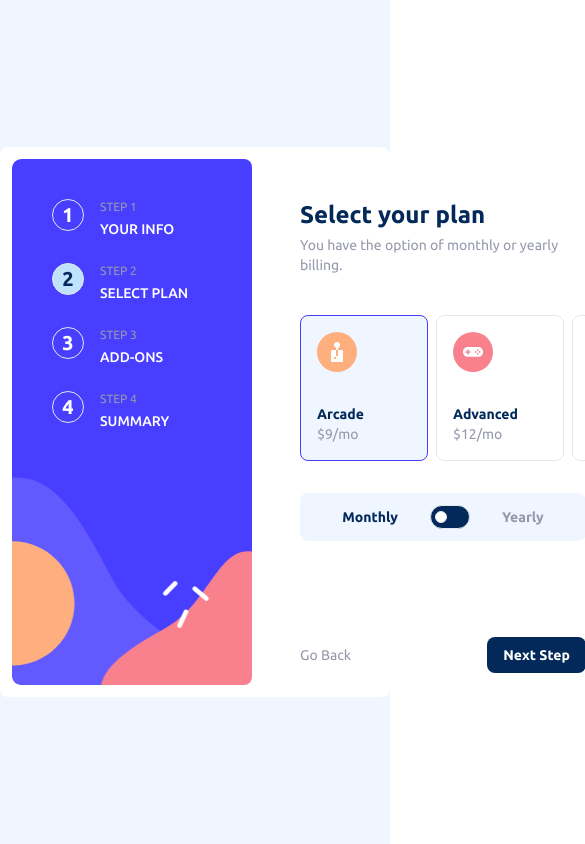
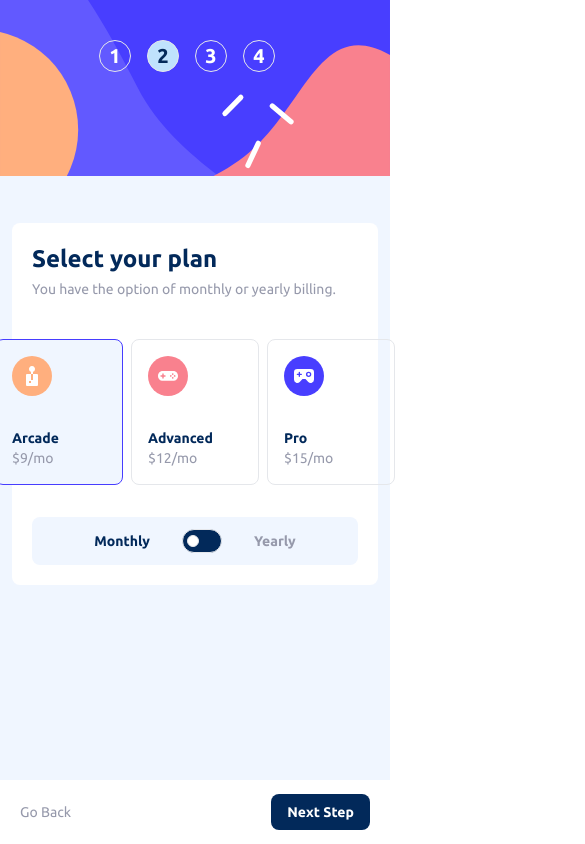
Before and after one commit to coderSuresh/multi-step-form, a Next.js app: page / in a window 390 px wide. Both pictures are taken after typing "Sample", "name@example.com", "5551234" into the empty fields and a click on the button "Next Step". Shown: the top 844 px of the page, 585 px wide, since content can reach past the window. Built offline with nearby package versions, Linux system fonts and the light colour scheme.

Commit message:
make mobile friendly

```diff
--- a/app/page.tsx
+++ b/app/page.tsx
@@ -6,7 +6,7 @@ import StepProvider from "@/providers/StepProvider"
 const Home = () => {
   return (
     <main className="bg-magnolia flex items-center justify-center min-h-screen">
-      <div className="form__container max-w-3xl h-[550px] w-full m-5 flex gap-2 bg-white rounded-lg p-3">
+      <div className="form__container max-w-3xl h-[550px] w-full m-5 flex gap-2 md:bg-white rounded-lg p-3">
 
         <StepProvider>
 
--- a/components/LeftSection.tsx
+++ b/components/LeftSection.tsx
@@ -7,7 +7,7 @@ const LeftSection = () => {
     const { step } = React.useContext(StepContext)
 
     return (
-        <div className="form__left text-xs min-w-[240px] p-10 bg-desktop-sidebar bg-cover bg-no-repeat rounded-lg">
+        <div className="form__left text-xs md:w-[340px] p-10 md:bg-desktop-sidebar bg-mobile-sidebar w-full md:static md:h-full fixed top-0 left-0 h-44 md:block flex justify-center bg-cover bg-no-repeat md:rounded-lg">
 
             <LeftSectionBullet step={1} title="Your info" active={step === 1 ? true: false} />
 
--- a/components/LeftSectionBullet.tsx
+++ b/components/LeftSectionBullet.tsx
@@ -9,8 +9,8 @@ const LeftSectionBullet = ({step, title, active} : LeftSectionBulletProps) => {
           </div>
 
           <div>
-              <p className="uppercase text-xs text-cool-gray">Step {step}</p>
-              <h2 className="font-medium text-sm text-white uppercase mt-1">{ title }</h2>
+              <p className="uppercase text-xs text-cool-gray md:block hidden">Step {step}</p>
+              <h2 className="font-medium text-sm text-white uppercase mt-1 md:block hidden">{ title }</h2>
           </div>
       </div>
   )
--- a/components/RightSection.tsx
+++ b/components/RightSection.tsx
@@ -56,7 +56,7 @@ const RightSection = () => {
     }, [step])
 
     return (
-        <div className="form__right mx-auto p-10 text-marine-blue text-sm w-full h-full relative">
+        <div className="form__right bg-white mt-16 md:mt-0 rounded-lg mx-auto md:p-10 p-5 text-marine-blue text-sm w-full md:h-auto h-fit relative">
 
             {
                 step <= 4 &&
--- a/components/right_section/NextBackBtn.tsx
+++ b/components/right_section/NextBackBtn.tsx
@@ -32,10 +32,9 @@ const NextBackBtn = ({ isFormValid, setNameError, setEmailError, setPhoneError }
     }
 
     return (
-        <div className='flex items-center justify-between mb-5 w-full absolute bottom-0'>
-            {step > 1 && <button type='button' onClick={() => setStep(step - 1)} className='hover:text-marine-blue text-cool-gray'>Go Back</button>}
-
-            <button type="submit" onClick={handleNextClick} className={` ${step === 4 ? 'bg-purplish-blue' : 'bg-marine-blue'} ${step === 1 && 'mb-5'} hover:opacity-90 w-fit absolute right-20 text-white rounded-lg px-4 py-2 font-semibold`}>
+        <div className='flex items-center justify-between md:mb-5 w-full md:absolute fixed bottom-0 left-0 bg-white md:h-auto md:px-10 md:py-0 h-16 mb-0 p-5'>
+            {step > 1 ? <button type='button' onClick={() => setStep(step - 1)} className='hover:text-marine-blue text-cool-gray'>Go Back</button> : <div></div>}
+            <button type="submit" onClick={handleNextClick} className={` ${step === 4 ? 'bg-purplish-blue' : 'bg-marine-blue'} hover:opacity-90 w-fit text-white rounded-lg px-4 py-2 font-semibold`}>
                 {step === 4 ? 'Confirm' : 'Next Step'}
             </button>
         </div>
--- a/components/right_section/SelectPlan.tsx
+++ b/components/right_section/SelectPlan.tsx
@@ -43,7 +43,7 @@ const SelectPlan = () => {
 
   return (
     <>
-      <div className='flex gap-2 mt-10'>
+      <div className='flex justify-center gap-2 mt-10'>
 
         <Plan name='arcade' plan={plan} price={`$${pricing.arcade}/${billingTime}`} setPlan={setPlan} />
         <Plan name='advanced' plan={plan} price={`$${pricing.advanced}/${billingTime}`} setPlan={setPlan} />
--- a/components/right_section/Thankyou.tsx
+++ b/components/right_section/Thankyou.tsx
@@ -3,7 +3,7 @@ import Image from 'next/image'
 
 const Thankyou = () => {
     return (
-        <div className='h-full flex flex-col items-center justify-center text-center'>
+        <div className='h-full flex flex-col items-center md:py-0 py-10 justify-center text-center'>
             <Image src='/assets/images/icon-thank-you.svg' height={70} width={70} alt='thanks-icon' aria-hidden={true} role='presentation' />
             <h2 className='font-bold text-2xl mt-5 mb-3'>Thank you!</h2>
             <p className='text-cool-gray'>
--- a/tailwind.config.ts
+++ b/tailwind.config.ts
@@ -23,6 +23,7 @@ const config: Config = {
 
       backgroundImage: {
         'desktop-sidebar': 'url("/assets/images/bg-sidebar-desktop.svg")',
+        'mobile-sidebar': 'url("/assets/images/bg-sidebar-mobile.svg")',
       }
     },
   },
```
